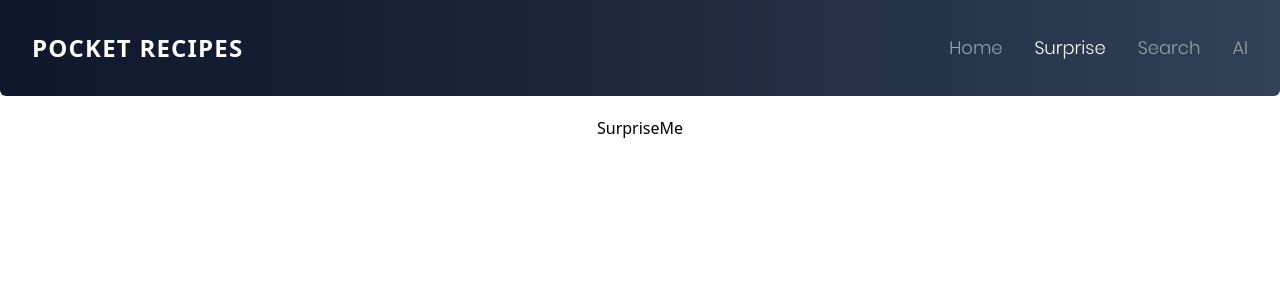
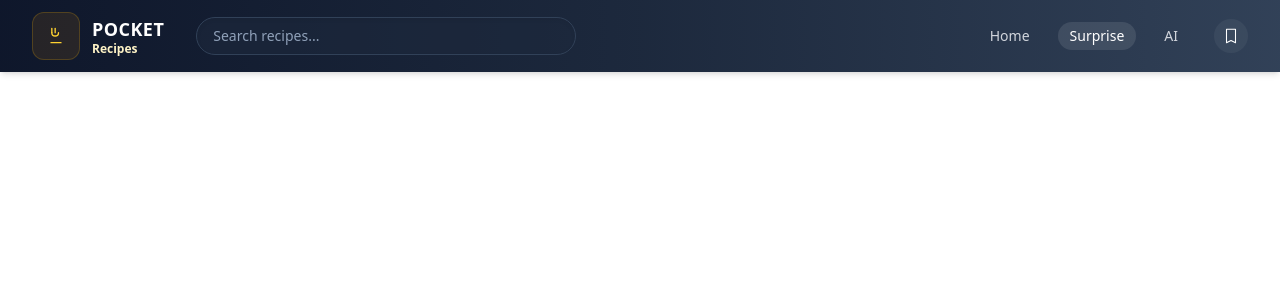
Before and after one commit to CodePicsel/pocket-recipe-swap, a React app in the folder frontend/: page /surprise-me in a window 1280 px wide. Shown: the top 300 px of the page. Built offline with nearby package versions, Linux system fonts and the light colour scheme; the HTML template or start-up script is replaced by a standard one.

Commit message:
Nav Bar responsiveness tweaks

```diff
--- a/frontend/src/components/Navbar.jsx
+++ b/frontend/src/components/Navbar.jsx
@@ -1,46 +1,168 @@
+// src/components/Navbar.jsx
+import React, { useEffect, useState } from "react";
 import { NavLink } from "react-router-dom";
 
 export default function Navbar() {
+  // responsive flags
+  const [width, setWidth] = useState(typeof window !== "undefined" ? window.innerWidth : 1200);
+  const [mobileOpen, setMobileOpen] = useState(false);
+
+  useEffect(() => {
+    function onResize() {
+      setWidth(window.innerWidth);
+      // close mobile drawer when enlarging
+      if (window.innerWidth >= 966) setMobileOpen(false);
+    }
+    window.addEventListener("resize", onResize);
+    return () => window.removeEventListener("resize", onResize);
+  }, []);
+
+  const isCompact = width < 966; // use compact/hamburger below 966px
+  const isMobile = width < 768;  // full mobile breakpoint
+
   const linkClass = ({ isActive }) =>
-    `transition-colors duration-200 ${
-      isActive ? "text-white" : "text-gray-400 hover:text-blue-600"
+    `px-3 py-1 rounded-full text-sm font-medium transition-colors duration-150 ${
+      isActive ? "bg-white/10 text-white" : "text-gray-300 hover:text-white hover:bg-white/5"
     }`;
 
   return (
-    <nav className="w-full h-[6rem] px-8 flex items-center justify-between rounded-b-md
-    bg-gradient-to-r from-slate-900 via-slate-800 to-slate-700">
+    <header className="w-full bg-gradient-to-r from-slate-900 via-slate-800 to-slate-700 shadow-md fixed top-0 left-0 z-50">
+      <div className="max-w-7xl mx-auto px-4 sm:px-6 lg:px-8">
+        <div className="h-[72px] flex items-center justify-between gap-4">
+          {/* LEFT: Logo + (desktop) search */}
+          <div className="flex items-center gap-4 flex-shrink-0">
+            {/* logo icon */}
+            <div className="flex items-center gap-3">
+              <div className="w-12 h-12 rounded-xl bg-amber-500/10 border border-amber-400/20 flex items-center justify-center">
+                {/* simple fork icon */}
+                <svg width="20" height="20" viewBox="0 0 24 24" fill="none" className="text-amber-300">
+                  <path d="M7 3v5" stroke="currentColor" strokeWidth="1.6" strokeLinecap="round" strokeLinejoin="round"/>
+                  <path d="M11 3v5" stroke="currentColor" strokeWidth="1.6" strokeLinecap="round" strokeLinejoin="round"/>
+                  <path d="M7 8c0 2 1 4 4 4s4-2 4-4" stroke="currentColor" strokeWidth="1.6" strokeLinecap="round" strokeLinejoin="round"/>
+                  <path d="M6 20h12" stroke="currentColor" strokeWidth="1.6" strokeLinecap="round" strokeLinejoin="round"/>
+                </svg>
+              </div>
 
-      {/* LEFT - LOGO */}
-      <NavLink to='/' className="text-2xl font-bold tracking-wider text-white">
-        POCKET RECIPES
-      </NavLink>
+              {/* Pocket / Recipes stacked title */}
+              <div className="leading-none flex flex-col">
+                <span className="text-white font-extrabold tracking-wide text-lg select-none">POCKET</span>
+                <span className="text-amber-100 text-xs font-semibold -mt-0.5 select-none">Recipes</span>
+              </div>
+            </div>
 
-      {/* RIGHT - NAV LINKS */}
-      <div className="flex items-center gap-8 text-lg font-[poppins-light]">
+            {/* Search input - keep from shrinking */}
+            <div className="ml-4 flex-shrink-0">
+              {/* hide full search on very small screens */}
+              <div className={`${isMobile ? "hidden" : "block"} relative`}>
+                <input
+                  type="search"
+                  placeholder="Search recipes..."
+                  aria-label="Search recipes"
+                  className="w-[320px] md:w-[420px] lg:w-[380px] bg-slate-800/60 placeholder:text-slate-400 text-sm text-white rounded-full px-4 py-2 shadow-inner border border-slate-700 focus:outline-none focus:ring-2 focus:ring-amber-400 transition"
+                />
+              </div>
+            </div>
+          </div>
 
-        <NavLink to="/" className={linkClass}>
-          Home
-        </NavLink>
+          {/* RIGHT: nav links or hamburger */}
+          <div className="flex items-center gap-4">
+            {/* show links only when not compact */}
+            {!isCompact ? (
+              <nav className="flex items-center gap-4">
+                <NavLink to="/" className={linkClass}>Home</NavLink>
+                <NavLink to="/surprise-me" className={linkClass}>Surprise</NavLink>
+                <NavLink to="/Ai-Chat" className={linkClass}>AI</NavLink>
 
-        <NavLink to="/surprise-me" className={linkClass}>
-          Surprise
-        </NavLink>
+                {/* small recipe count pill placeholder */}
+                {/* <div className="ml-2 px-3 py-1 rounded-full bg-white/5 text-sm text-amber-200 border border-white/5">
+                  0 recipes
+                </div> */}
 
-        <NavLink to="/search" className={linkClass}>
-          Search
-        </NavLink>
+                {/* saved/bookmark icon */}
+                <button
+                  title="Saved"
+                  className="ml-2 p-2 rounded-full bg-white/5 hover:bg-white/10 transition text-white"
+                >
+                  <svg width="18" height="18" viewBox="0 0 24 24" fill="none">
+                    <path d="M6 3h12v18l-6-3-6 3V3z" stroke="currentColor" strokeWidth="1.4" strokeLinecap="round" strokeLinejoin="round" className="text-white" />
+                  </svg>
+                </button>
+              </nav>
+            ) : (
+              // compact/hamburger: show small search icon and hamburger
+              <div className="flex items-center gap-2">
+                {/* compact search icon (visible on compact but not mobile) */}
+                <button className={`p-2 rounded-full bg-white/5 hover:bg-white/10 transition ${isMobile ? "hidden" : "inline-flex"}`}>
+                  <svg width="16" height="16" viewBox="0 0 24 24" fill="none">
+                    <path d="M21 21l-4.35-4.35" stroke="currentColor" strokeWidth="1.5" strokeLinecap="round" strokeLinejoin="round"></path>
+                    <circle cx="11" cy="11" r="6" stroke="currentColor" strokeWidth="1.5"></circle>
+                  </svg>
+                </button>
 
-        <NavLink to="/Ai-Chat" className={linkClass}>
-          AI
-        </NavLink>
+                <button
+                  aria-label="Open menu"
+                  onClick={() => setMobileOpen((s) => !s)}
+                  className="p-2 rounded-md bg-white/5 hover:bg-white/10 transition"
+                >
+                  {/* hamburger */}
+                  <svg width="22" height="22" viewBox="0 0 24 24" fill="none">
+                    <path d="M3 7h18" stroke="currentColor" strokeWidth="1.6" strokeLinecap="round"></path>
+                    <path d="M3 12h18" stroke="currentColor" strokeWidth="1.6" strokeLinecap="round"></path>
+                    <path d="M3 17h18" stroke="currentColor" strokeWidth="1.6" strokeLinecap="round"></path>
+                  </svg>
+                </button>
+              </div>
+            )}
+          </div>
+        </div>
+      </div>
 
-        {/*
-          HEXAGON PLACEHOLDER
-          Drop your hexagon component/div here later
-        */}
-        {/* <HexagonIcon /> */}
+      {/* Mobile Drawer (small overlay panel) */}
+      {mobileOpen && (
+        <div
+          className="fixed inset-0 z-40"
+          aria-hidden={false}
+        >
+          <div className="absolute inset-0 bg-black/50" onClick={() => setMobileOpen(false)} />
 
-      </div>
-    </nav>
+          <aside className="absolute right-0 top-0 h-full w-72 bg-slate-900/95 backdrop-blur-sm p-5 shadow-2xl">
+            <div className="flex items-center justify-between mb-6">
+              <div className="flex items-center gap-3">
+                <div className="w-10 h-10 rounded-md bg-amber-400/10 flex items-center justify-center">
+                  <svg width="18" height="18" viewBox="0 0 24 24" fill="none">
+                    <path d="M7 3v5" stroke="currentColor" strokeWidth="1.6" strokeLinecap="round" strokeLinejoin="round"/>
+                    <path d="M11 3v5" stroke="currentColor" strokeWidth="1.6" strokeLinecap="round" strokeLinejoin="round"/>
+                  </svg>
+                </div>
+                <div>
+                  <div className="text-white font-bold">POCKET</div>
+                  <div className="text-amber-100 text-xs">Recipes</div>
+                </div>
+              </div>
+              <button onClick={() => setMobileOpen(false)} className="p-2 rounded bg-white/5">
+                ✕
+              </button>
+            </div>
+
+            <nav className="flex flex-col gap-3">
+              <NavLink to="/" className={linkClass} onClick={() => setMobileOpen(false)}>Home</NavLink>
+              <NavLink to="/surprise-me" className={linkClass} onClick={() => setMobileOpen(false)}>Surprise</NavLink>
+              <NavLink to="/Ai-Chat" className={linkClass} onClick={() => setMobileOpen(false)}>AI</NavLink>
+              <div className="mt-4 text-sm text-slate-300">
+                <strong>Saved</strong>
+                <div className="text-xs text-slate-400 mt-1">No saved recipes</div>
+              </div>
+              <div className="mt-6">
+                <input
+                  type="search"
+                  placeholder="Search recipes..."
+                  className="w-full rounded-full px-3 py-2 bg-slate-800 border border-slate-700 text-sm text-white"
+                />
+              </div>
+            </nav>
+          </aside>
+        </div>
+      )}
+    </header>
   );
 }
--- a/frontend/src/pages/Home.jsx
+++ b/frontend/src/pages/Home.jsx
@@ -244,10 +244,13 @@ async function fetchRecipes(limitParam = 12, { force = false } = {}) {
   }
 
   return (
-    <div className="px-6 py-6">
-      <div className="flex justify-center mb-6">
-        <Typewriter />
-      </div>
+   <div
+    className="px-6 py-6"
+    style={{ paddingTop: "var(--header-h, 72px)" }} // fallback 72px
+  >
+    <div className="flex justify-center mb-6">
+      <Typewriter />
+    </div>
 
       <div className="flex items-center justify-between mb-4">
         <div className="text-sm text-gray-600">{loading ? "Loading…" : `${recipes.length} shown`}</div>
```
